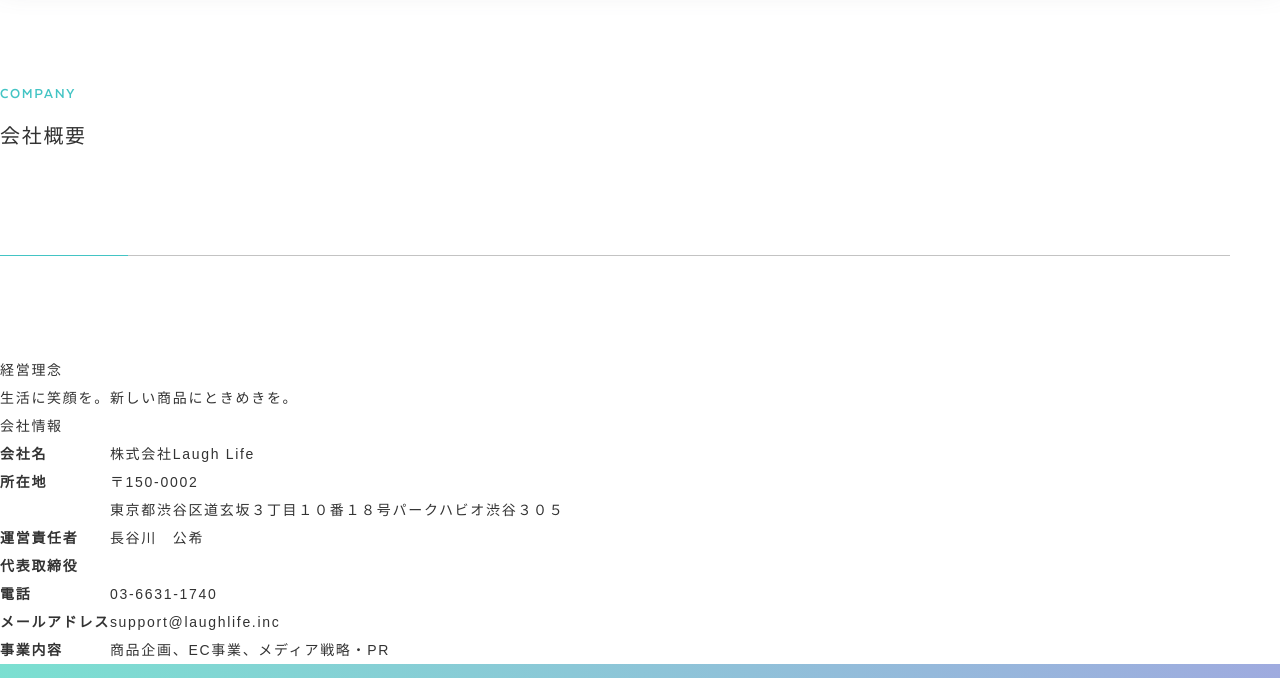
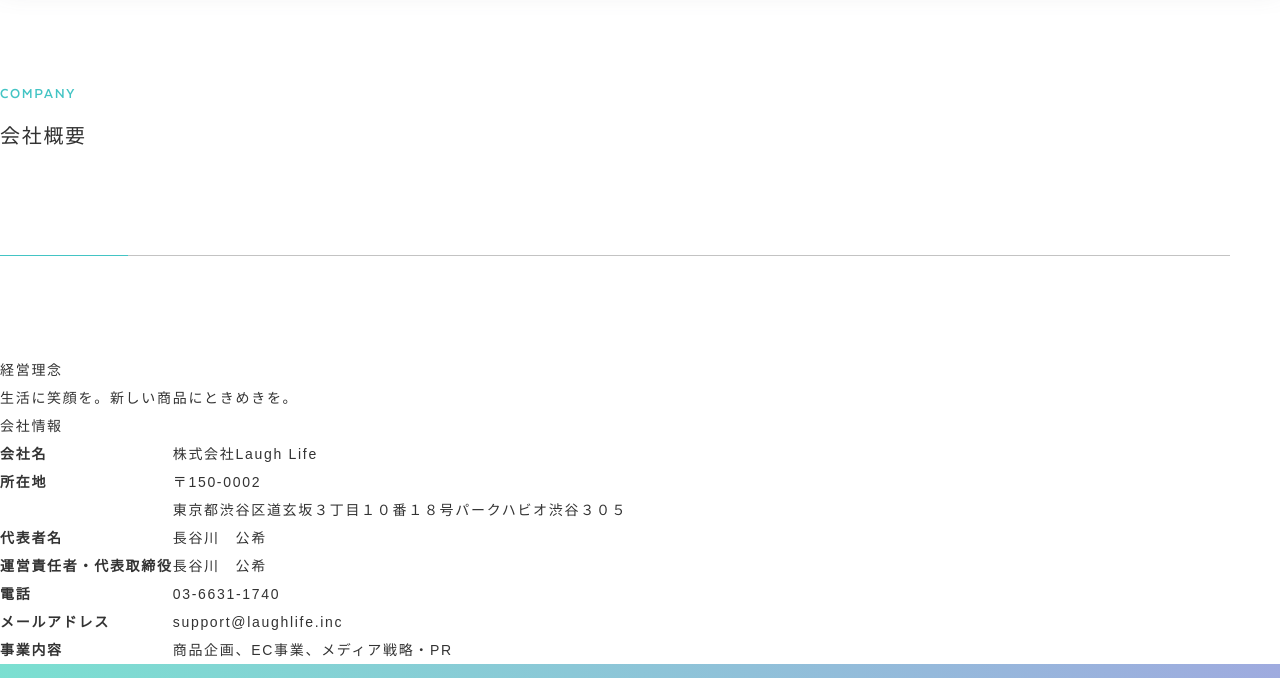
Before and after one commit to moenahanyu/Laugh-Life, a Gatsby site: page /company in a window 1280 px wide. Shown: the part 122-800 px from the top of the page. Built offline with nearby package versions, Linux system fonts and the light colour scheme; Gatsby itself is replaced by a stand-in of ours; grey boxes are pictures that could not be loaded; a web font is replaced by a local one.

Commit message:
representative

```diff
--- a/src/pages/company.js
+++ b/src/pages/company.js
@@ -35,7 +35,11 @@ export default () => (
               <td>〒150-0002<br></br>東京都渋谷区道玄坂３丁目１０番１８号パークハビオ渋谷３０５</td>
             </tr>
             <tr>
-              <th>運営責任者<br></br>代表取締役</th>
+              <th>代表者名</th>
+              <td>長谷川　公希</td>
+            </tr>
+            <tr>
+              <th>運営責任者・代表取締役</th>
               <td>長谷川　公希</td>
             </tr>
             <tr>
```
